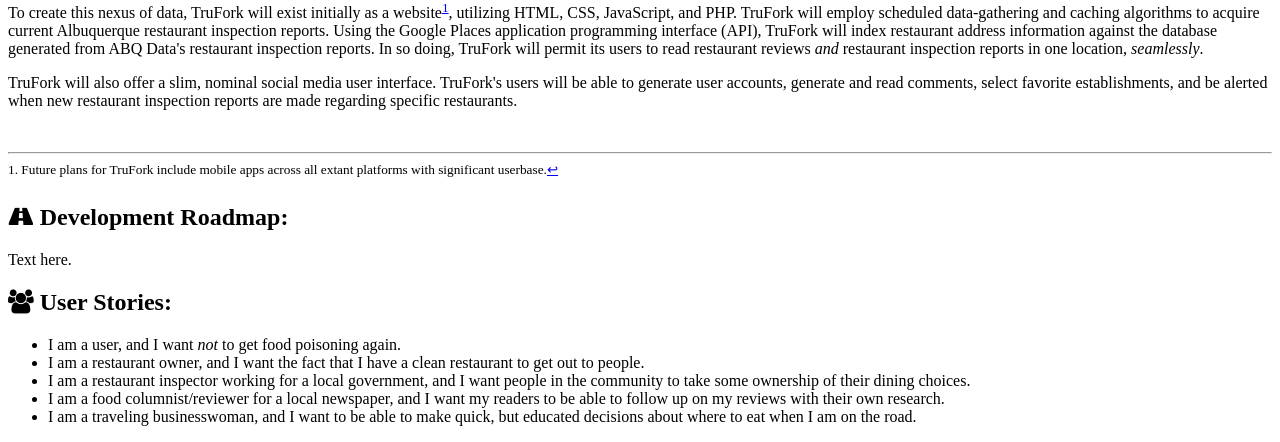
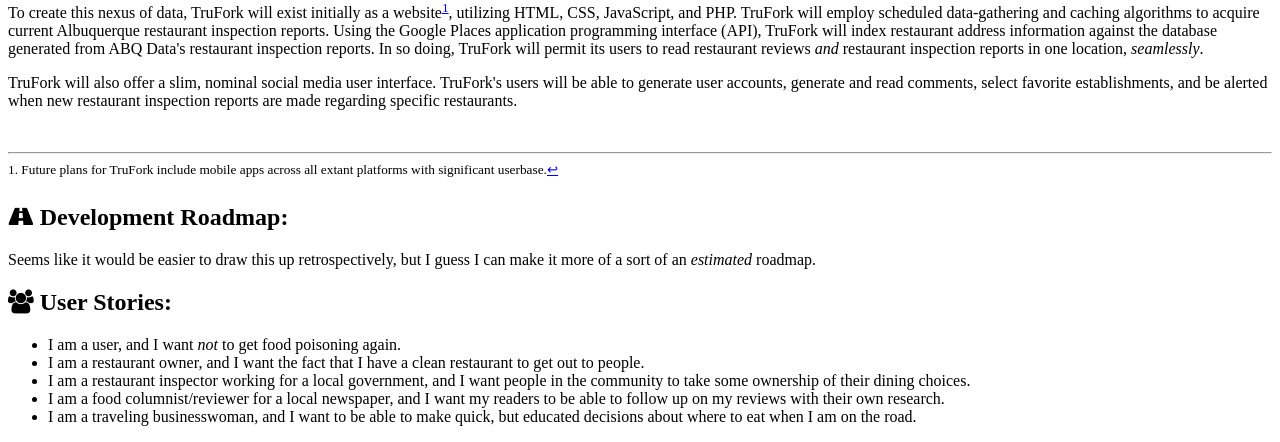
Before and after one commit to Skylarity/trufork, a PHP site: page /epic.php in a window 1280 px wide. Shown: the part 923-1365 px from the top of the page. Run offline with PHP 8.4, Linux system fonts and the light colour scheme; some libraries are stand-ins or nearby versions.

Commit message:
fixed superfluous closing <hr> tag, added text to development roadmap in epic

```diff
--- a/epic/epic.php
+++ b/epic/epic.php
@@ -107,7 +107,7 @@
 
             <br/> <!-- BrBa -->
 
-            <hr></hr> <!-- Yep, PHPStorm, it's empty. Thanks.-->
+            <hr/> <!-- Yep, PHPStorm, it's empty. Thanks.-->
 
             <sup id="fn1">1. Future plans for TruFork include mobile apps across all extant platforms with significant userbase.<a href="#ref1" title="Jump back to footnote 1 in the text.">↩</a></sup>
 
@@ -120,7 +120,7 @@
          <div class="container">
             <h2 class="thin"><i class="fa fa-road"></i> Development Roadmap:</h2>
 
-            <p>Text here.</p>
+            <p>Seems like it would be easier to draw this up retrospectively, but I guess I can make it more of a sort of an <em>estimated</em> roadmap.</p>
 
             <div class="hr"></div>
          </div>
```
